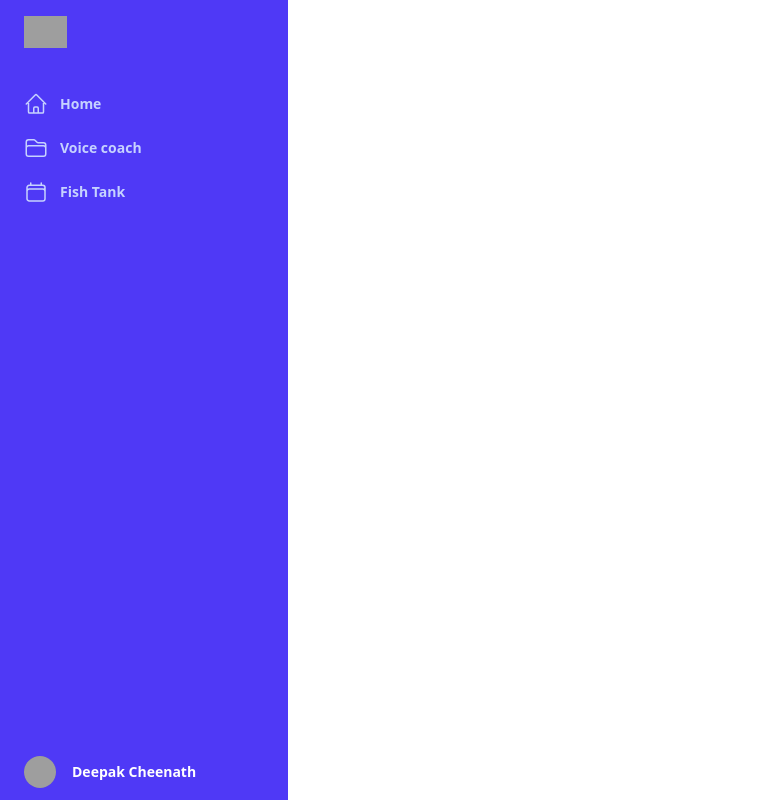
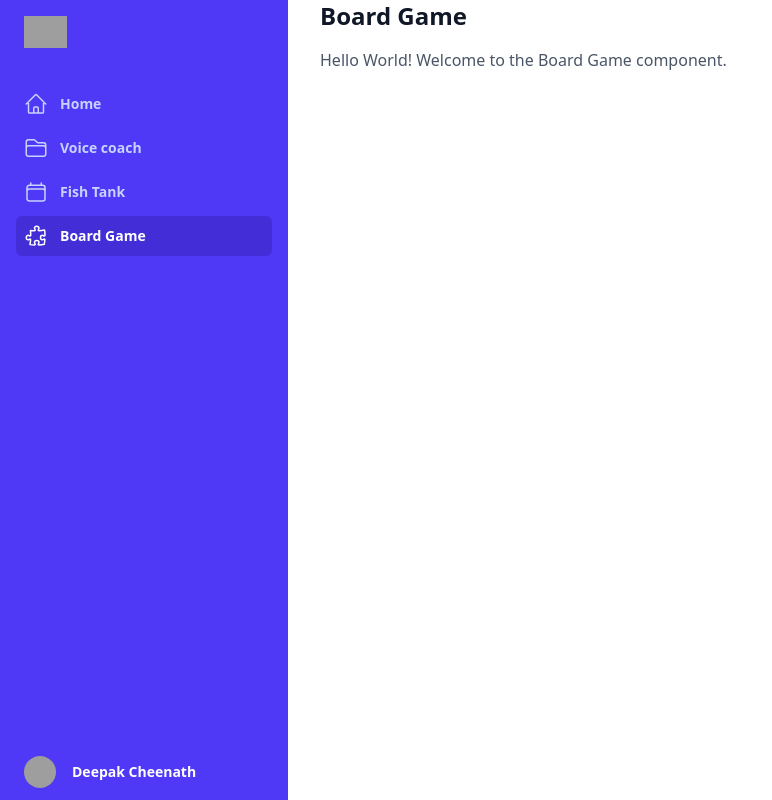
Before and after one commit to deepakjoy/onepunch-labs, a React (Vite) app in the folder client/: page /board-game in a window 1280 px wide. Shown: the whole page, without its empty margins (0-772 px from the left). Built offline with nearby package versions, Linux system fonts and the light colour scheme; grey boxes are pictures that could not be loaded.

Commit message:
Adding placeholder files for board game

```diff
--- a/client/src/App.tsx
+++ b/client/src/App.tsx
@@ -9,9 +9,11 @@ import {
   FolderIcon,
   HomeIcon,
   XMarkIcon,
+  PuzzlePieceIcon,
 } from '@heroicons/react/24/outline';
 import VoiceCoach from '@components/VoiceCoach';
 import FishTank from '@components/FishTank';
+import BoardGame from '@components/BoardGame';
 
 type NavigationItem = {
   name: string;
@@ -24,6 +26,7 @@ const navigation: NavigationItem[] = [
   { name: 'Home', href: '/', icon: HomeIcon },
   { name: 'Voice coach', href: '/voice-coach', icon: FolderIcon },
   { name: 'Fish Tank', href: '/fish-tank', icon: CalendarIcon },
+  { name: 'Board Game', href: '/board-game', icon: PuzzlePieceIcon },
 ];
 const projects = [
   { id: 1, name: 'Voice Coach', href: '#', initial: 'H', current: false },
@@ -245,6 +248,7 @@ export default function Example() {
           <Route path="/" element={<div className="px-4 sm:px-6 lg:px-8">Home</div>} />
           <Route path="/voice-coach" element={<VoiceCoach />} />
           <Route path="/fish-tank" element={<FishTank />} />
+          <Route path="/board-game" element={<BoardGame />} />
         </Routes>
       </main>
     </div>
--- /dev/null
+++ b/client/src/components/BoardGame.tsx
@@ -0,0 +1,12 @@
+import React from 'react';
+
+const BoardGame: React.FC = () => {
+  return (
+    <div className="px-4 sm:px-6 lg:px-8">
+      <h1 className="text-2xl font-bold text-gray-900">Board Game</h1>
+      <p className="mt-4 text-gray-600">Hello World! Welcome to the Board Game component.</p>
+    </div>
+  );
+};
+
+export default BoardGame;
```
Also changed, not shown: 1 other file (tests, documents, lock files or other folders).
